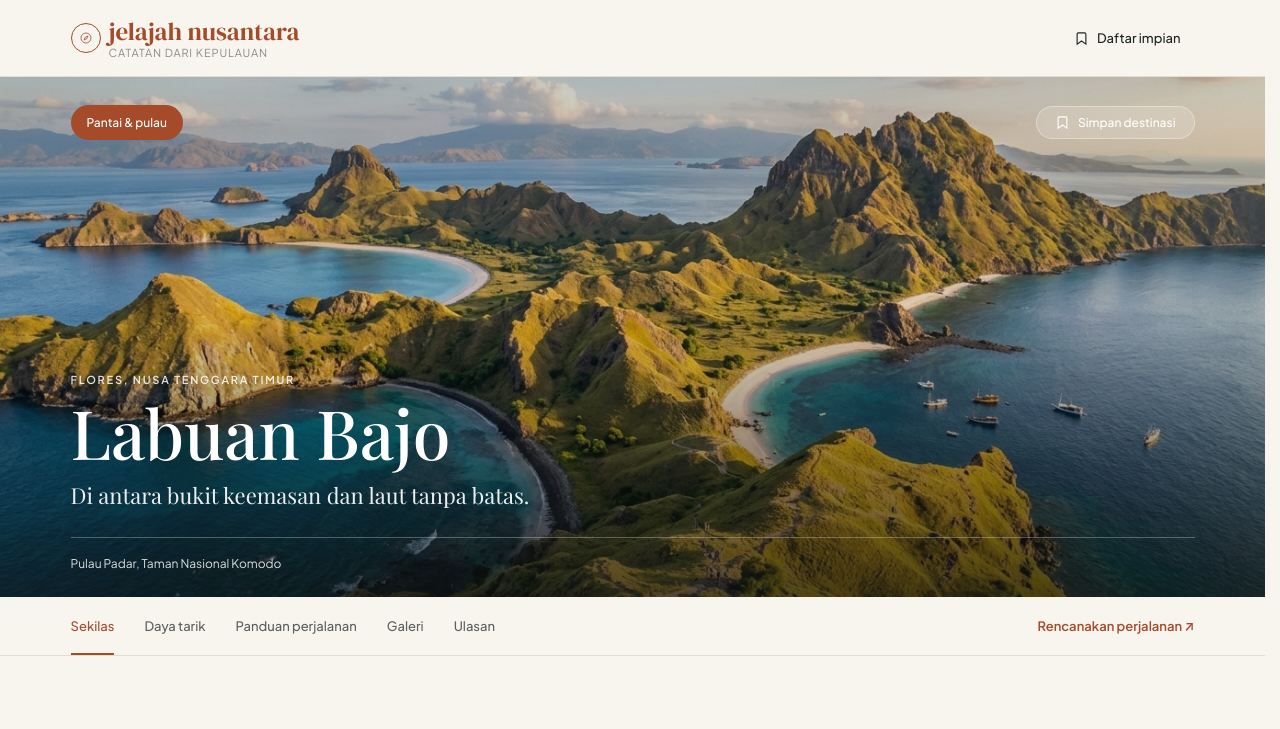
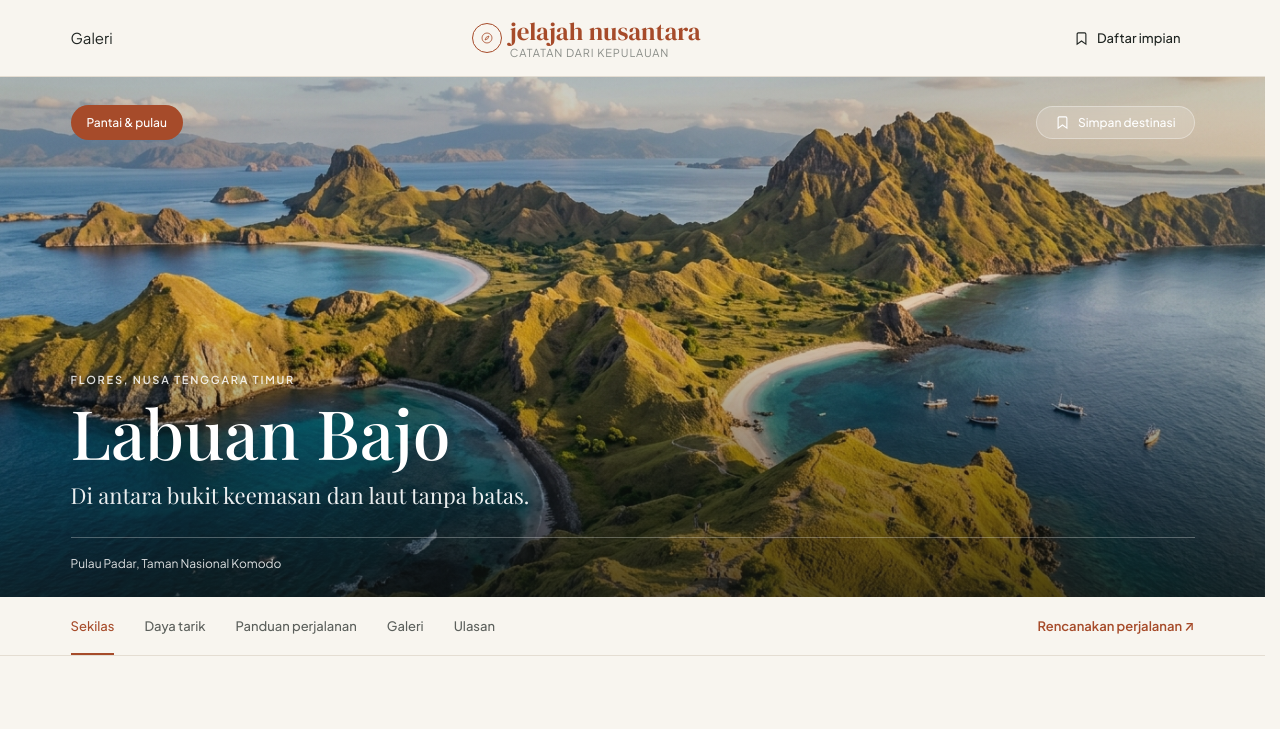
Before and after one commit to DragoMeganeurse/HasilMecutAI, a plain HTML site: page index.html in a window 1280 px wide. Shown: the top 729 px of the page. Drawn offline with nearby package versions, Linux system fonts and the light colour scheme; a web font is replaced by a local one.

Commit message:
Add link to Galeri in the site header

```diff
--- a/index.html
+++ b/index.html
@@ -14,6 +14,7 @@
 
   <header class="site-header">
     <div class="container navbar">
+      <a href="../galeri1/galeri1.html">Galeri</a>
       <a href="#top" class="brand js-scroll">
         <span class="brand-icon" aria-hidden="true">
           <svg width="16" height="16" viewBox="0 0 24 24" fill="none" stroke="currentColor" stroke-width="1.6">
```
